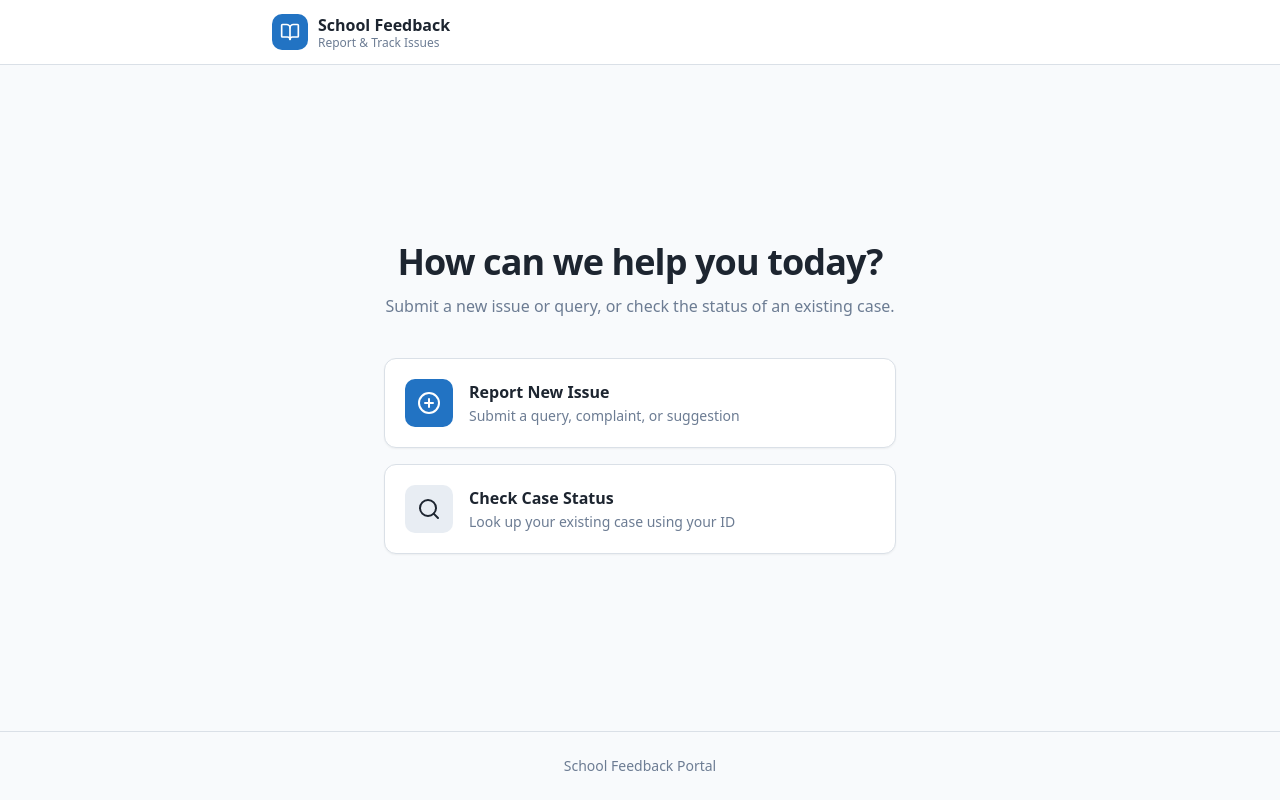
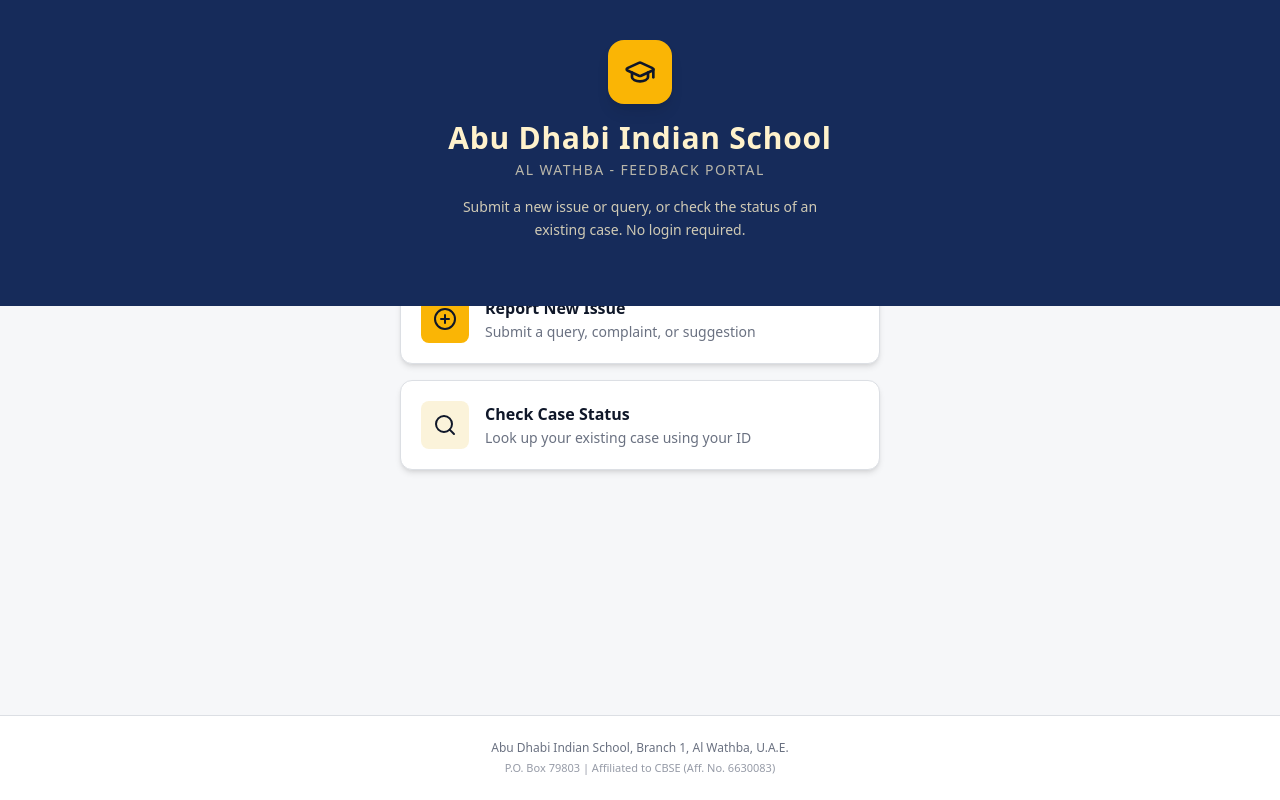
Before and after one commit to akulsaju/feedback-app, a Next.js app: page / in a window 1280 px wide. Built offline with nearby package versions, Linux system fonts and the light colour scheme.

Commit message:
feat: apply ADIS Wathba branding theme across app

```diff
--- a/app/admin/page.tsx
+++ b/app/admin/page.tsx
@@ -47,12 +47,12 @@ export default function AdminPage() {
         <main className="mx-auto flex w-full max-w-sm flex-1 flex-col items-center justify-center px-4 py-8">
           <Card className="w-full">
             <CardHeader className="items-center text-center">
-              <div className="mb-2 flex h-14 w-14 items-center justify-center rounded-full bg-primary/10">
-                <Lock className="h-7 w-7 text-primary" />
+              <div className="mb-2 flex h-14 w-14 items-center justify-center rounded-full bg-accent">
+                <Lock className="h-7 w-7 text-accent-foreground" />
               </div>
-              <CardTitle className="text-xl">Admin Login</CardTitle>
+              <CardTitle className="text-xl">ADIS Admin Login</CardTitle>
               <CardDescription>
-                Enter the admin password to access the dashboard.
+                Enter the admin password to access the ADIS Wathba dashboard.
               </CardDescription>
             </CardHeader>
             <CardContent>
@@ -105,12 +105,12 @@ export default function AdminPage() {
       <main className="mx-auto flex w-full max-w-3xl flex-1 flex-col gap-6 px-4 py-8">
         <div className="flex items-center justify-between">
           <div className="flex items-center gap-3">
-            <div className="flex h-10 w-10 items-center justify-center rounded-lg bg-primary">
-              <ShieldCheck className="h-5 w-5 text-primary-foreground" />
+            <div className="flex h-10 w-10 items-center justify-center rounded-lg bg-accent">
+              <ShieldCheck className="h-5 w-5 text-accent-foreground" />
             </div>
             <div>
               <h1 className="text-xl font-bold text-foreground text-balance">
-                Admin Panel
+                ADIS Wathba - Admin Panel
               </h1>
               <p className="text-sm text-muted-foreground">
                 View, manage, and respond to all reported cases.
--- a/app/globals.css
+++ b/app/globals.css
@@ -14,43 +14,43 @@ body {
 
 @layer base {
   :root {
-    --background: 210 40% 98%;
-    --foreground: 215 25% 15%;
+    --background: 220 20% 97%;
+    --foreground: 222 47% 11%;
     --card: 0 0% 100%;
-    --card-foreground: 215 25% 15%;
+    --card-foreground: 222 47% 11%;
     --popover: 0 0% 100%;
-    --popover-foreground: 215 25% 15%;
-    --primary: 210 70% 45%;
-    --primary-foreground: 0 0% 100%;
-    --secondary: 210 30% 93%;
-    --secondary-foreground: 215 25% 15%;
-    --muted: 210 20% 95%;
-    --muted-foreground: 215 15% 50%;
-    --accent: 38 92% 50%;
-    --accent-foreground: 215 25% 15%;
+    --popover-foreground: 222 47% 11%;
+    --primary: 222 60% 22%;
+    --primary-foreground: 45 100% 90%;
+    --secondary: 45 80% 92%;
+    --secondary-foreground: 222 47% 11%;
+    --muted: 220 14% 94%;
+    --muted-foreground: 220 10% 46%;
+    --accent: 43 96% 50%;
+    --accent-foreground: 222 47% 11%;
     --destructive: 0 84.2% 60.2%;
     --destructive-foreground: 0 0% 98%;
-    --border: 210 20% 88%;
-    --input: 210 20% 88%;
-    --ring: 210 70% 45%;
-    --chart-1: 210 70% 45%;
-    --chart-2: 173 58% 39%;
+    --border: 220 13% 88%;
+    --input: 220 13% 88%;
+    --ring: 222 60% 22%;
+    --chart-1: 222 60% 22%;
+    --chart-2: 43 96% 50%;
     --chart-3: 197 37% 24%;
     --chart-4: 43 74% 66%;
     --chart-5: 27 87% 67%;
-    --radius: 0.625rem;
+    --radius: 0.5rem;
     --sidebar-background: 0 0% 98%;
     --sidebar-foreground: 240 5.3% 26.1%;
-    --sidebar-primary: 240 5.9% 10%;
-    --sidebar-primary-foreground: 0 0% 98%;
-    --sidebar-accent: 240 4.8% 95.9%;
-    --sidebar-accent-foreground: 240 5.9% 10%;
+    --sidebar-primary: 222 60% 22%;
+    --sidebar-primary-foreground: 45 100% 90%;
+    --sidebar-accent: 45 80% 92%;
+    --sidebar-accent-foreground: 222 47% 11%;
     --sidebar-border: 220 13% 91%;
-    --sidebar-ring: 217.2 91.2% 59.8%;
+    --sidebar-ring: 222 60% 22%;
     --success: 142 71% 45%;
     --success-foreground: 0 0% 100%;
-    --warning: 38 92% 50%;
-    --warning-foreground: 215 25% 15%;
+    --warning: 43 96% 50%;
+    --warning-foreground: 222 47% 11%;
   }
 }
 
--- a/app/layout.tsx
+++ b/app/layout.tsx
@@ -7,13 +7,13 @@ import "./globals.css"
 const _inter = Inter({ subsets: ["latin"], variable: "--font-inter" })
 
 export const metadata: Metadata = {
-  title: "School Feedback Portal",
+  title: "ADIS Wathba - Feedback Portal",
   description:
-    "Report issues, queries, and feedback to your school administration. Track case status easily.",
+    "Abu Dhabi Indian School, Al Wathba - Report issues, queries, and feedback. Track case status easily.",
 }
 
 export const viewport: Viewport = {
-  themeColor: "#2563EB",
+  themeColor: "#1e3a5f",
   userScalable: true,
 }
 
--- a/app/page.tsx
+++ b/app/page.tsx
@@ -1,31 +1,40 @@
 import Link from "next/link"
-import { PlusCircle, Search } from "lucide-react"
-import { SiteHeader } from "@/components/site-header"
+import { PlusCircle, Search, GraduationCap } from "lucide-react"
 
 export default function HomePage() {
   return (
     <div className="flex min-h-screen flex-col">
-      <SiteHeader />
-      <main className="flex flex-1 flex-col items-center justify-center px-4 py-12">
-        <div className="mx-auto w-full max-w-lg text-center">
-          <h1 className="text-3xl font-bold tracking-tight text-foreground text-balance sm:text-4xl">
-            How can we help you today?
+      {/* Hero Header */}
+      <header className="relative w-full bg-primary px-4 pb-16 pt-10">
+        <div className="mx-auto flex max-w-lg flex-col items-center text-center">
+          <div className="mb-4 flex h-16 w-16 items-center justify-center rounded-2xl bg-accent shadow-lg">
+            <GraduationCap className="h-8 w-8 text-accent-foreground" />
+          </div>
+          <h1 className="text-2xl font-bold tracking-wide text-primary-foreground sm:text-3xl">
+            Abu Dhabi Indian School
           </h1>
-          <p className="mt-3 text-base text-muted-foreground text-pretty">
+          <p className="mt-1 text-sm font-medium tracking-widest text-primary-foreground/70 uppercase">
+            Al Wathba - Feedback Portal
+          </p>
+          <p className="mt-4 max-w-sm text-sm text-primary-foreground/80 text-pretty leading-relaxed">
             Submit a new issue or query, or check the status of an existing
-            case.
+            case. No login required.
           </p>
+        </div>
+      </header>
 
-          <div className="mt-10 flex flex-col gap-4">
+      {/* Action Cards */}
+      <main className="mx-auto -mt-8 w-full max-w-lg flex-1 px-4 pb-12">
+        <div className="flex flex-col gap-4">
           <Link
             href="/report"
-              className="group flex items-center gap-4 rounded-xl border border-border bg-card p-5 text-left no-underline shadow-sm transition-all hover:border-primary/40 hover:shadow-md"
+            className="group flex items-center gap-4 rounded-xl border border-border bg-card p-5 text-left no-underline shadow-md transition-all hover:shadow-lg hover:border-accent"
           >
-              <div className="flex h-12 w-12 shrink-0 items-center justify-center rounded-lg bg-primary">
-                <PlusCircle className="h-6 w-6 text-primary-foreground" />
+            <div className="flex h-12 w-12 shrink-0 items-center justify-center rounded-lg bg-accent">
+              <PlusCircle className="h-6 w-6 text-accent-foreground" />
             </div>
             <div className="flex flex-col">
-                <span className="text-base font-semibold text-foreground">
+              <span className="text-base font-semibold text-card-foreground">
                 Report New Issue
               </span>
               <span className="mt-0.5 text-sm text-muted-foreground">
@@ -36,13 +45,13 @@ export default function HomePage() {
 
           <Link
             href="/status"
-              className="group flex items-center gap-4 rounded-xl border border-border bg-card p-5 text-left no-underline shadow-sm transition-all hover:border-primary/40 hover:shadow-md"
+            className="group flex items-center gap-4 rounded-xl border border-border bg-card p-5 text-left no-underline shadow-md transition-all hover:shadow-lg hover:border-accent"
           >
             <div className="flex h-12 w-12 shrink-0 items-center justify-center rounded-lg bg-secondary">
               <Search className="h-6 w-6 text-secondary-foreground" />
             </div>
             <div className="flex flex-col">
-                <span className="text-base font-semibold text-foreground">
+              <span className="text-base font-semibold text-card-foreground">
                 Check Case Status
               </span>
               <span className="mt-0.5 text-sm text-muted-foreground">
@@ -51,10 +60,16 @@ export default function HomePage() {
             </div>
           </Link>
         </div>
-        </div>
       </main>
-      <footer className="border-t border-border py-6 text-center text-sm text-muted-foreground">
-        School Feedback Portal
+
+      {/* Footer */}
+      <footer className="border-t border-border bg-card py-6 text-center">
+        <p className="text-xs font-medium text-muted-foreground">
+          Abu Dhabi Indian School, Branch 1, Al Wathba, U.A.E.
+        </p>
+        <p className="mt-1 text-[11px] text-muted-foreground/70">
+          P.O. Box 79803 | Affiliated to CBSE (Aff. No. 6630083)
+        </p>
       </footer>
     </div>
   )
--- a/components/site-header.tsx
+++ b/components/site-header.tsx
@@ -1,23 +1,23 @@
 import Link from "next/link"
-import { BookOpen } from "lucide-react"
+import { GraduationCap } from "lucide-react"
 
 export function SiteHeader() {
   return (
-    <header className="sticky top-0 z-50 w-full border-b border-border bg-card">
-      <div className="mx-auto flex h-16 max-w-3xl items-center gap-3 px-4">
+    <header className="sticky top-0 z-50 w-full border-b border-border bg-primary">
+      <div className="mx-auto flex h-16 max-w-4xl items-center gap-3 px-4">
         <Link
           href="/"
-          className="flex items-center gap-2.5 text-foreground no-underline"
+          className="flex items-center gap-3 text-primary-foreground no-underline"
         >
-          <div className="flex h-9 w-9 items-center justify-center rounded-lg bg-primary">
-            <BookOpen className="h-5 w-5 text-primary-foreground" />
+          <div className="flex h-9 w-9 items-center justify-center rounded-lg bg-accent">
+            <GraduationCap className="h-5 w-5 text-accent-foreground" />
           </div>
           <div className="flex flex-col">
-            <span className="text-base font-semibold leading-tight">
-              School Feedback
+            <span className="text-base font-bold leading-tight tracking-wide text-primary-foreground">
+              ADIS Wathba
             </span>
-            <span className="text-xs text-muted-foreground leading-tight">
-              Report &amp; Track Issues
+            <span className="text-[11px] leading-tight text-primary-foreground/70">
+              Feedback Portal
             </span>
           </div>
         </Link>
--- a/components/status-lookup.tsx
+++ b/components/status-lookup.tsx
@@ -45,13 +45,13 @@ const statusConfig: Record<
   open: {
     label: "Open",
     className:
-      "bg-[hsl(210,70%,45%)]/10 text-[hsl(210,70%,45%)] border-[hsl(210,70%,45%)]/20",
+      "bg-[hsl(222,60%,22%)]/10 text-[hsl(222,60%,22%)] border-[hsl(222,60%,22%)]/20",
     icon: CircleDot,
   },
   in_progress: {
     label: "In Progress",
     className:
-      "bg-[hsl(38,92%,50%)]/10 text-[hsl(38,80%,40%)] border-[hsl(38,92%,50%)]/20",
+      "bg-[hsl(43,96%,50%)]/15 text-[hsl(43,80%,35%)] border-[hsl(43,96%,50%)]/25",
     icon: Clock,
   },
   resolved: {
@@ -62,8 +62,7 @@ const statusConfig: Record<
   },
   closed: {
     label: "Closed",
-    className:
-      "bg-muted text-muted-foreground border-border",
+    className: "bg-muted text-muted-foreground border-border",
     icon: XCircle,
   },
 }
```
Also changed, not shown: components/admin-dashboard.tsx (+7 -7 lines). Lines whose indentation alone changed are shown as unchanged.
